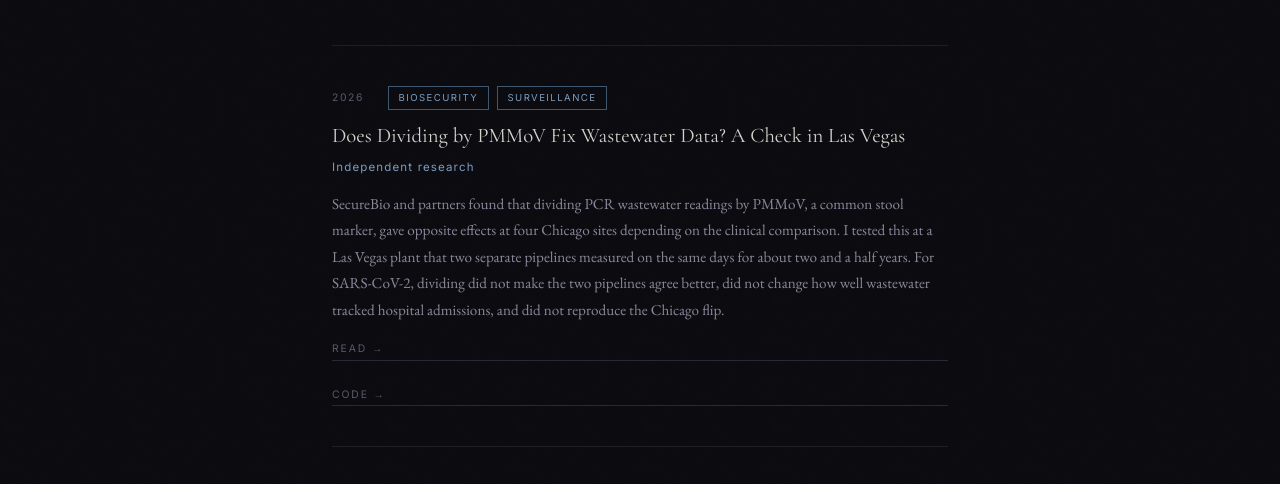
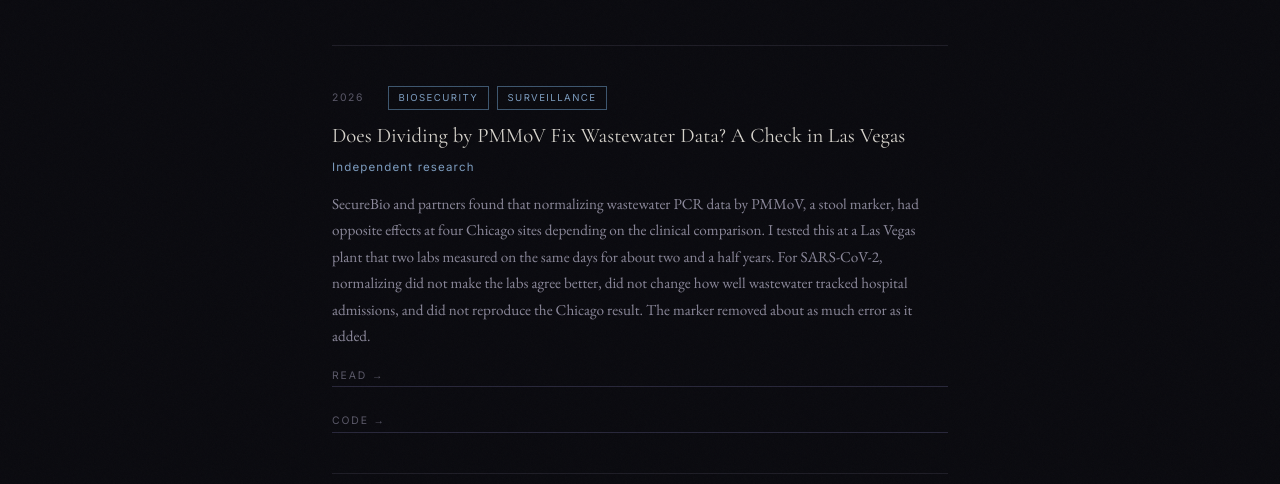
Before and after one commit to santi1bent-cmd/santi1bent-cmd.github.io, a plain HTML site: page research.html in a window 1280 px wide. Shown: the part 290-774 px from the top of the page. Drawn offline with nearby package versions, Linux system fonts and the light colour scheme.

Commit message:
Rewrite PMMoV Las Vegas card description
Co-Authored-By: Claude Sonnet 5.5 <noreply@anthropic.com>
Claude-Session: https://claude.ai/code/session_01J3ujREGFqyijHw1zUT1VXa

```diff
--- a/research.html
+++ b/research.html
@@ -41,7 +41,7 @@
             <a href="notes/pmmov-las-vegas.pdf" target="_blank" rel="noopener" style="color: inherit; text-decoration: none;">Does Dividing by PMMoV Fix Wastewater Data? A Check in Las Vegas</a>
           </div>
           <div class="research-venue">Independent research</div>
-          <p class="research-abstract">SecureBio and partners found that dividing PCR wastewater readings by PMMoV, a common stool marker, gave opposite effects at four Chicago sites depending on the clinical comparison. I tested this at a Las Vegas plant that two separate pipelines measured on the same days for about two and a half years. For SARS-CoV-2, dividing did not make the two pipelines agree better, did not change how well wastewater tracked hospital admissions, and did not reproduce the Chicago flip.</p>
+          <p class="research-abstract">SecureBio and partners found that normalizing wastewater PCR data by PMMoV, a stool marker, had opposite effects at four Chicago sites depending on the clinical comparison. I tested this at a Las Vegas plant that two labs measured on the same days for about two and a half years. For SARS-CoV-2, normalizing did not make the labs agree better, did not change how well wastewater tracked hospital admissions, and did not reproduce the Chicago result. The marker removed about as much error as it added.</p>
           <div class="research-links">
             <a class="research-link" href="notes/pmmov-las-vegas.pdf" target="_blank" rel="noopener">Read →</a>
             <a class="research-link" href="https://github.com/santi1bent-cmd/pmmov-las-vegas" target="_blank" rel="noopener">Code →</a>
```
